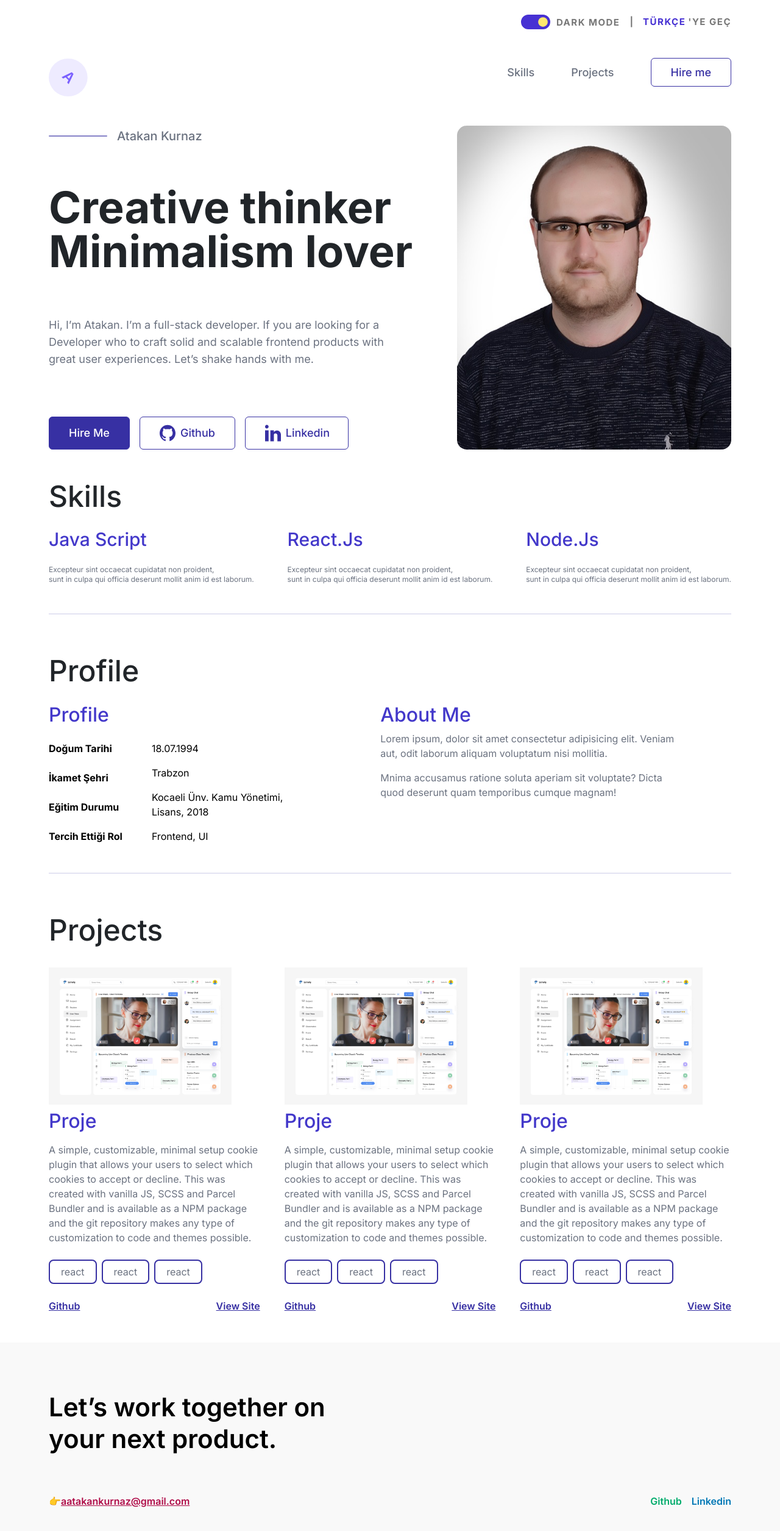
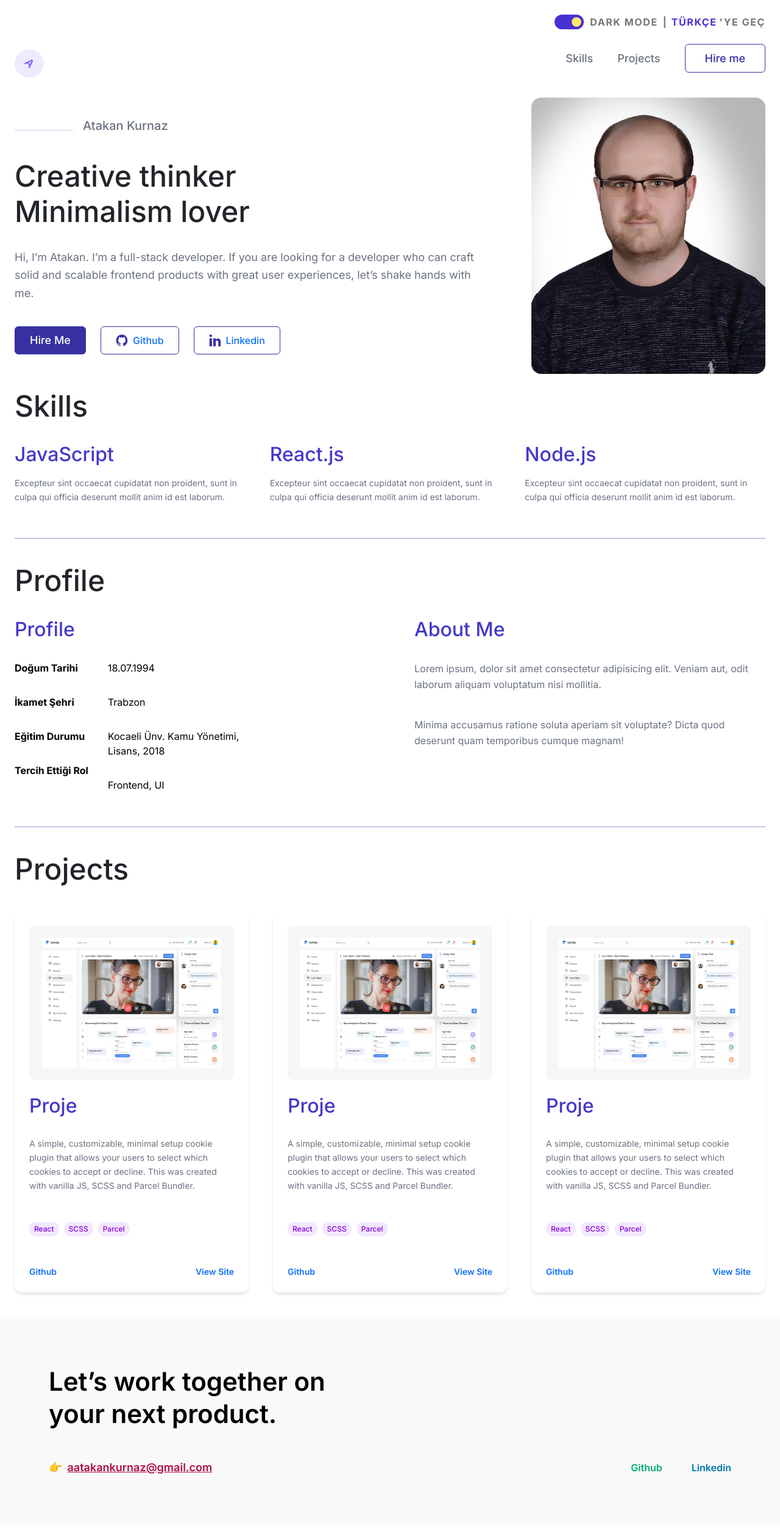
Before and after one commit to aatakankurnaz/PortfolyoReact, a React (Vite) app: page / in a window 1280 px wide. Shown: the top 2510 px of the page at 61% size. Built offline with nearby package versions, Linux system fonts and the light colour scheme.

Commit message:
responsive

```diff
--- a/src/App.jsx
+++ b/src/App.jsx
@@ -1,5 +1,5 @@
 import './App.css'
-import { DarkModeAndLanguage } from './components/darkModeAndLanguage'
+import { DarkModeAndLanguage } from './components/DarkModeAndLanguage'
 import { Footer } from './components/Footer'
 import { MainInformation } from './components/mainInformation'
 import { NavBar } from './components/navBar'
@@ -8,20 +8,17 @@ import { Projects } from './components/Projects'
 import { Skills } from './components/skills'
 
 function App() {
-
   return (
     <>
-      <div className='max-w-screen-xl mx-auto px-20 mt-4 flex flex-col gap-5'>
+      <div className='max-w-screen-xl mx-auto px-4 sm:px-8 md:px-16 lg:px-20 mt-4 flex flex-col gap-4 sm:gap-5'>
         <DarkModeAndLanguage />
         <NavBar />
         <MainInformation />
         <Skills />
         <Profile />
         <Projects />
-
-        </div>
-        <Footer />
-
+      </div>
+      <Footer />
     </>
   )
 }
--- a/src/components/DarkModeAndLanguage.jsx
+++ b/src/components/DarkModeAndLanguage.jsx
@@ -2,36 +2,35 @@ import { Form } from "react-bootstrap"
 
 export const DarkModeAndLanguage = () => {
   return (
-        <div className="flex gap-3 justify-end items-center">
+    <div className="flex flex-wrap gap-2 sm:gap-3 justify-end sm:justify-end items-center text-sm sm:text-base">
       <Form>
-                <div className="flex items-center gap-2">
+        <div className="flex items-center gap-2 sm:gap-3">
           <Form.Check
             type="switch"
             id="custom-switch"
-                        className="m-0 scale-150"
+            className="m-0 scale-125 sm:scale-150"
             defaultChecked
           />
           <label
             htmlFor="custom-switch"
-                        className="form-check-label inter text-[#777777] font-bold text-[15px] leading-[100%] tracking-widest"
+            className="form-check-label inter text-[#777777] font-bold tracking-widest"
           >
             DARK MODE
           </label>
         </div>
       </Form>
 
-
       {/* Orta çizgi */}
-            <span className="inter text-[#777777] font-bold text-[15px]">
+      <span className="inter text-[#777777] font-bold hidden sm:inline">
         |
       </span>
 
       {/* Dil değişimi */}
       <div className="flex items-center gap-1">
-                <button className="inter font-bold !text-[15px] tracking-widest text-[#4731D3]">
+        <button className="inter font-bold text-[#4731D3] tracking-widest text-sm sm:text-base">
           TÜRKÇE
         </button>
-                <span className="inter text-[#777777] font-bold text-[15px] leading-[90%] tracking-widest">
+        <span className="inter text-[#777777] font-bold leading-[90%] tracking-widest text-sm sm:text-base">
           'YE GEÇ
         </span>
       </div>
--- a/src/components/Footer.jsx
+++ b/src/components/Footer.jsx
@@ -1,18 +1,28 @@
 export const Footer = () => {
-    return(
-        <div className="flex flex-col gap-5 p-20  bg-[#F9F9F9]">
-            <p className="text-[42px] text-black font-semibold leading-13" >Let’s work together on <br />
-            your next product.</p>
-            <div className="flex justify-between">
-                <div className="flex">
-                👉
-                <a href="" className="a2 !text-[#AF0C48]">aatakankurnaz@gmail.com</a>
-                </div>
-                <div className="flex gap-3">
-                <a href="" className="!text-[#00AB6B] font-semibold">Github</a>
-                <a href="" className="!text-[#0077B5] font-semibold">Linkedin</a>
-                </div>
-            </div>
+    return (
+      <div className="flex flex-col gap-8 p-8 md:p-20 bg-[#F9F9F9]">
+        {/* Başlık */}
+        <p className="text-3xl md:text-[42px] text-black font-semibold leading-tight">
+          Let’s work together on <br className="hidden md:block" />
+          your next product.
+        </p>
+
+        {/* Alt kısım */}
+        <div className="flex flex-col md:flex-row justify-between items-start md:items-center gap-6">
+          {/* Mail */}
+          <div className="flex items-center gap-2 text-lg">
+            <span>👉</span>
+            <a href="mailto:aatakankurnaz@gmail.com" className="a2 !text-[#AF0C48] font-semibold">
+              aatakankurnaz@gmail.com
+            </a>
+          </div>
+
+          {/* Sosyal Medya */}
+          <div className="flex gap-5">
+            <a href="#" className="!text-[#00AB6B] font-semibold hover:underline">Github</a>
+            <a href="#" className="!text-[#0077B5] font-semibold hover:underline">Linkedin</a>
+          </div>
         </div>
-    )
-}
+      </div>
+    );
+  }
--- a/src/components/MainInformation.jsx
+++ b/src/components/MainInformation.jsx
@@ -1,38 +1,54 @@
 export const MainInformation = () => {
     return (
-        <div className="flex justify-between">
-            <div className="flex flex-col justify-between">
-                <div className="flex gap-3 items-center">
-                    <hr className="w-24 !border-t-2 !opacity-60 rounded-xl" />
-                    <p className="my-auto text-[#4338CA] font-medium text-xl">Atakan Kurnaz</p>
-                </div>
-                <div>
-                    <h1 className="!font-bold !text-7xl">Creative thinker
-                        Minimalism lover</h1>
-                </div>
-                <div>
-                    <p className="font-normal text-lg leading-[28px]">Hi, I’m Atakan. I’m a full-stack developer.
-                        If you are looking for a <br />Developer who to craft solid and scalable frontend
-                        products with <br />great user experiences. Let’s shake hands with me.</p>
-                </div>
-                <nav className="flex gap-3">
+      <div className="flex flex-col-reverse md:flex-row justify-between items-center gap-8 md:gap-16">
+        <div className="flex flex-col gap-6">
+          {/* İsim */}
+          <div className="flex gap-3 items-center">
+            <hr className="w-16 md:w-24 border-t-2 opacity-60 rounded-xl" />
+            <p className="text-[#4338CA] font-medium text-lg md:text-xl">Atakan Kurnaz</p>
+          </div>
 
-                    <a href="" className="nav-bar-links-3">Hire Me</a>
+          {/* Başlık */}
+          <div>
+            <h1 className="font-bold text-4xl sm:text-5xl md:text-6xl leading-tight">
+              Creative thinker <br />
+              Minimalism lover
+            </h1>
+          </div>
 
-                    <div className="flex gap-2 nav-bar-links-2">
-                        <img src="src/assets/github.svg" alt="" />
-                        <a href ="" className="!text-[#3730A3]">Github</a>
-                    </div>
+          {/* Açıklama */}
+          <div>
+            <p className="font-normal text-base md:text-lg leading-relaxed text-gray-600">
+              Hi, I’m Atakan. I’m a full-stack developer.
+              If you are looking for a developer who can craft solid and scalable frontend
+              products with great user experiences, let’s shake hands with me.
+            </p>
+          </div>
 
-                    <div className="flex gap-2 nav-bar-links-2">
-                        <img src="src/assets/LinkedIn.svg" alt="" />
-                        <a href="" className="!text-[#3730A3]">Linkedin</a>
-                    </div>
+          {/* Butonlar */}
+          <nav className="flex flex-wrap gap-4">
+            <a href="#contact" className="nav-bar-links-3 px-4 py-2 text-sm sm:text-base">
+              Hire Me
+            </a>
 
+            <div className="flex gap-2 items-center nav-bar-links-2 px-4 py-2">
+              <img src="src/assets/github.svg" alt="Github" className="w-5 h-5" />
+              <a href="https://github.com/" target="_blank" rel="noopener noreferrer" className="text-[#3730A3] text-sm sm:text-base">
+                Github
+              </a>
+            </div>
 
-                </nav>
+            <div className="flex gap-2 items-center nav-bar-links-2 px-4 py-2">
+              <img src="src/assets/LinkedIn.svg" alt="LinkedIn" className="w-5 h-5" />
+              <a href="https://linkedin.com/" target="_blank" rel="noopener noreferrer" className="text-[#3730A3] text-sm sm:text-base">
+                Linkedin
+              </a>
             </div>
-            <img src="src/assets/107975 -1.JPG" alt="resim" width="450" className="rounded-2xl" />
+          </nav>
         </div>
+
+        {/* Profil resmi */}
+        <img src="src/assets/107975 -1.JPG" alt="Profile" className="w-full max-w-xs md:max-w-sm rounded-2xl object-cover" />
+      </div>
     )
-}
+  }
--- a/src/components/NavBar.jsx
+++ b/src/components/NavBar.jsx
@@ -1,12 +1,12 @@
 export const NavBar = () => {
     return (
-        <nav className="flex justify-between w-full items-center">
-            <img src="src/assets/Ellipse 9.svg" alt="logo"/>
-            <ul className="flex ml-auto gap-15">
-                <li><a href="" className="nav-bar-links">Skills</a></li>
-                <li><a href="" className="nav-bar-links">Projects</a></li>
-                <li><a href="" className="nav-bar-links-2">Hire me</a></li>
-            </ul>
-        </nav>
+      <nav className="flex justify-between w-full items-center py-2">
+        <img src="src/assets/Ellipse 9.svg" alt="logo" className="w-10 h-10 sm:w-12 sm:h-12" />
+        <ul className="flex ml-auto gap-6 sm:gap-10">
+          <li><a href="#skills" className="nav-bar-links text-sm sm:text-base">Skills</a></li>
+          <li><a href="#projects" className="nav-bar-links text-sm sm:text-base">Projects</a></li>
+          <li><a href="#contact" className="nav-bar-links-2 text-sm sm:text-base">Hire me</a></li>
+        </ul>
+      </nav>
     )
-}
+  }
--- a/src/components/Profile.jsx
+++ b/src/components/Profile.jsx
@@ -1,37 +1,48 @@
 export const Profile = () => {
     return (
-        <div className="flex flex-col gap-3">
-            <h1>Profile</h1>
-            <div className="flex gap-40">
-                <div className="flex flex-col gap-3">
-                    <h2>Profile</h2>
-                    <div className="flex gap-5">
-                        <div className="flex flex-col gap-2">
-                            <p className="text-black font-bold">Doğum Tarihi</p>
-                            <p className="text-black font-bold">İkamet Şehri</p>
-                            <p className="text-black font-bold">Eğitim Durumu</p>
-                            <p className="text-black font-bold">Tercih Ettiği Rol</p>
+      <div className="flex flex-col gap-6">
+        {/* Ana başlık */}
+        <h1 className="text-2xl md:text-3xl font-bold text-[#4338CA]">Profile</h1>
+
+        {/* İçerik */}
+        <div className="flex flex-col md:flex-row gap-10 md:gap-20">
+          {/* Sol taraf: Profil bilgileri */}
+          <div className="flex flex-col gap-4 flex-1">
+            <h2 className="text-xl md:text-2xl font-semibold text-[#222]">Profile</h2>
+            <div className="flex gap-8">
+              {/* Etiketler */}
+              <div className="flex flex-col gap-3 text-sm md:text-base">
+                <p className="font-bold text-black">Doğum Tarihi</p>
+                <p className="font-bold text-black">İkamet Şehri</p>
+                <p className="font-bold text-black">Eğitim Durumu</p>
+                <p className="font-bold text-black">Tercih Ettiği Rol</p>
               </div>
-                        <div className="flex flex-col">
+
+              {/* Bilgiler */}
+              <div className="flex flex-col gap-3 text-sm md:text-base">
                 <p className="text-black">18.07.1994</p>
                 <p className="text-black">Trabzon</p>
-                            <p className="text-black">Kocaeli Ünv. Kamu Yönetimi, <br />
-                            Lisans, 2018</p>
+                <p className="text-black">
+                  Kocaeli Ünv. Kamu Yönetimi,<br /> Lisans, 2018
+                </p>
                 <p className="text-black">Frontend, UI</p>
               </div>
             </div>
           </div>
-                <div>
-                    <h2>About Me</h2>
 
-                    <p>Lorem ipsum, dolor sit amet consectetur adipisicing elit. Veniam <br />
-                    aut, odit laborum aliquam voluptatum nisi mollitia.
+          {/* Sağ taraf: Hakkımda kısmı */}
+          <div className="flex flex-col gap-4 flex-1">
+            <h2 className="text-xl md:text-2xl font-semibold text-[#222]">About Me</h2>
+            <p className="text-sm md:text-base text-gray-600 leading-relaxed">
+              Lorem ipsum, dolor sit amet consectetur adipisicing elit. Veniam aut, odit laborum aliquam voluptatum nisi mollitia.
             </p>
-                    <p>Mnima accusamus ratione soluta aperiam sit voluptate? Dicta <br />
-                    quod deserunt quam temporibus cumque magnam! </p>
+            <p className="text-sm md:text-base text-gray-600 leading-relaxed">
+              Minima accusamus ratione soluta aperiam sit voluptate? Dicta quod deserunt quam temporibus cumque magnam!
+            </p>
           </div>
         </div>
-            <hr />
+
+        <hr className="border-t-2 opacity-50 mt-6" />
       </div>
     )
   }
--- a/src/components/Projects.jsx
+++ b/src/components/Projects.jsx
@@ -1,51 +1,38 @@
 export const Projects = () => {
     return (
-        <div className="flex flex-col gap-4 mb-5">
-            <h1>Projects</h1>
-            <div className="flex justify-between gap-10">
-                <div className="flex flex-col gap-2">
-                    <img src="src/assets/ad5081bf69bb4825e42350e768340fdbec09d78b.png" alt="" width="300" />
-                    <h2>Proje</h2>
-                    <p>A simple, customizable, minimal setup cookie plugin that allows your users to select which cookies to accept or decline. This was created with vanilla JS, SCSS and Parcel Bundler and is available as a NPM package and the git repository makes any type of customization to code and themes possible.</p>
-                    <div className="flex gap-2">
-                        <p className="props">react</p>
-                        <p className="props">react</p>
-                        <p className="props">react</p>
-                    </div>
-                    <div className="flex justify-between">
-                        <a href="" className="a2">Github</a>
-                        <a href="" className="a2">View Site</a>
-                    </div>
-                </div>
-                <div div className="flex flex-col gap-2">
-                    <img src="src/assets/ad5081bf69bb4825e42350e768340fdbec09d78b.png" alt="" width="300" />
-                    <h2>Proje</h2>
-                    <p>A simple, customizable, minimal setup cookie plugin that allows your users to select which cookies to accept or decline. This was created with vanilla JS, SCSS and Parcel Bundler and is available as a NPM package and the git repository makes any type of customization to code and themes possible.</p>
-                    <div className="flex gap-2">
-                        <p className="props">react</p>
-                        <p className="props">react</p>
-                        <p className="props">react</p>
-                    </div>
-                    <div className="flex justify-between">
-                        <a href="" className="a2">Github</a>
-                        <a href="" className="a2">View Site</a>
-                    </div>
-                </div>
-                <div div className="flex flex-col gap-2">
-                    <img src="src/assets/ad5081bf69bb4825e42350e768340fdbec09d78b.png" alt="" width="300" />
-                    <h2>Proje</h2>
-                    <p>A simple, customizable, minimal setup cookie plugin that allows your users to select which cookies to accept or decline. This was created with vanilla JS, SCSS and Parcel Bundler and is available as a NPM package and the git repository makes any type of customization to code and themes possible.</p>
-                    <div className="flex gap-2">
-                        <p className="props">react</p>
-                        <p className="props">react</p>
-                        <p className="props">react</p>
-                    </div>
-                    <div className="flex justify-between">
-                        <a href="" className="a2">Github</a>
-                        <a href="" className="a2">View Site</a>
-                    </div>
-                </div>
+      <div className="flex flex-col gap-8 mb-10">
+        {/* Başlık */}
+        <h1 className="text-2xl md:text-3xl font-bold text-[#4338CA]">Projects</h1>
+
+        {/* Projeler */}
+        <div className="flex flex-col md:flex-row gap-10">
+          {[1, 2, 3].map((_, index) => (
+            <div key={index} className="flex flex-col gap-4 p-4 rounded-xl shadow-md flex-1">
+              {/* Bak burada artık flex-1 ekledik! */}
+              <img src="src/assets/ad5081bf69bb4825e42350e768340fdbec09d78b.png" alt="project" className="rounded-lg w-full h-auto" />
+              <h2 className="text-xl font-semibold text-[#222]">Proje</h2>
+              <p className="text-sm text-gray-600 leading-relaxed">
+                A simple, customizable, minimal setup cookie plugin that allows your users to select which cookies to accept or decline.
+                This was created with vanilla JS, SCSS and Parcel Bundler.
+              </p>
+
+              {/* Etiketler */}
+              <div className="flex flex-wrap gap-2 mt-2">
+                {["React", "SCSS", "Parcel"].map((tech, idx) => (
+                  <span key={idx} className="bg-purple-100 text-purple-700 px-2 py-1 rounded-full text-xs font-medium">
+                    {tech}
+                  </span>
+                ))}
+              </div>
+
+              {/* Butonlar */}
+              <div className="flex justify-between mt-4">
+                <a href="#" className="text-indigo-600 font-semibold hover:underline text-sm">Github</a>
+                <a href="#" className="text-indigo-600 font-semibold hover:underline text-sm">View Site</a>
+              </div>
             </div>
+          ))}
         </div>
-    )
-}
+      </div>
+    );
+  }
--- a/src/components/Skills.jsx
+++ b/src/components/Skills.jsx
@@ -1,22 +1,37 @@
 export const Skills = () => {
     return (
-        <div className="flex flex-col gap-3">
-            <h1>Skills</h1>
-            <div className="flex justify-between">
-                <div className="flex flex-col gap-3 ">
-                    <h2 className="!text-3xl">Java Script</h2>
-                    <p className="text-xs">Excepteur sint occaecat cupidatat non proident,<br /> sunt in culpa qui officia deserunt mollit anim id est laborum.</p>
-                </div>
-                <div className="flex flex-col gap-3 ">
-                    <h2 className="!text-3xl">React.Js</h2>
-                    <p className="text-xs">Excepteur sint occaecat cupidatat non proident,<br /> sunt in culpa qui officia deserunt mollit anim id est laborum.</p>
-                </div>
-                <div className="flex flex-col gap-3">
-                    <h2 className="!text-3xl">Node.Js</h2>
-                    <p className="text-xs">Excepteur sint occaecat cupidatat non proident,<br /> sunt in culpa qui officia deserunt mollit anim id est laborum.</p>
-                </div>
-            </div>
-            <hr />
+      <div className="flex flex-col gap-6">
+        {/* Başlık */}
+        <h1 className="text-2xl md:text-3xl font-bold text-[#4338CA]">Skills</h1>
+
+        {/* Skill kartları */}
+        <div className="flex flex-col md:flex-row justify-between gap-6">
+          {/* JavaScript */}
+          <div className="flex flex-col gap-2 flex-1">
+            <h2 className="text-xl md:text-2xl font-semibold text-[#222]">JavaScript</h2>
+            <p className="text-sm text-gray-600 leading-relaxed">
+              Excepteur sint occaecat cupidatat non proident, sunt in culpa qui officia deserunt mollit anim id est laborum.
+            </p>
+          </div>
+
+          {/* React */}
+          <div className="flex flex-col gap-2 flex-1">
+            <h2 className="text-xl md:text-2xl font-semibold text-[#222]">React.js</h2>
+            <p className="text-sm text-gray-600 leading-relaxed">
+              Excepteur sint occaecat cupidatat non proident, sunt in culpa qui officia deserunt mollit anim id est laborum.
+            </p>
+          </div>
+
+          {/* Node */}
+          <div className="flex flex-col gap-2 flex-1">
+            <h2 className="text-xl md:text-2xl font-semibold text-[#222]">Node.js</h2>
+            <p className="text-sm text-gray-600 leading-relaxed">
+              Excepteur sint occaecat cupidatat non proident, sunt in culpa qui officia deserunt mollit anim id est laborum.
+            </p>
+          </div>
         </div>
+
+        <hr className="border-t-2 opacity-50 mt-6" />
+      </div>
     )
-}
+  }
--- a/src/index.css
+++ b/src/index.css
@@ -1,5 +1,6 @@
 @import "tailwindcss";
 
+@custom-variant dark (&:where(.dark, .dark *));
 
 .inter {
   font-family: "Inter", sans-serif;
```
Lines whose indentation alone changed are shown as unchanged.
